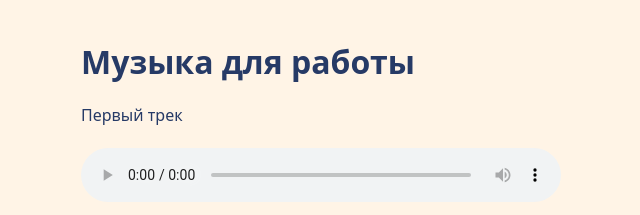
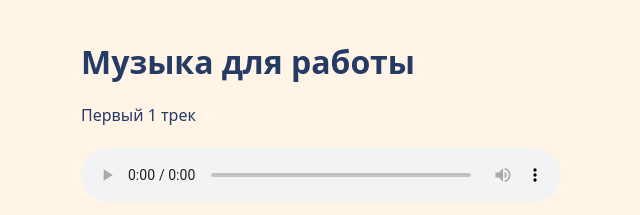
Before and after one commit to Dok-Adam/music-player, a plain HTML site: page index.html in a window 1280 px wide. Shown: the top 215 px of the page, 319-959 px from the left. Drawn offline with Linux system fonts and the light colour scheme.

Commit message:
1 Update index.html

```diff
--- a/index.html
+++ b/index.html
@@ -23,7 +23,7 @@
 </head>
 <body>
   <h1>Музыка для работы</h1>
-  <p>Первый трек</p>
+  <p>Первый 1 трек</p>
   <audio controls src="track.mp3"></audio>
 <p>Второй трек</p>
 <audio controls src="track-2.mp3"></audio>
```
